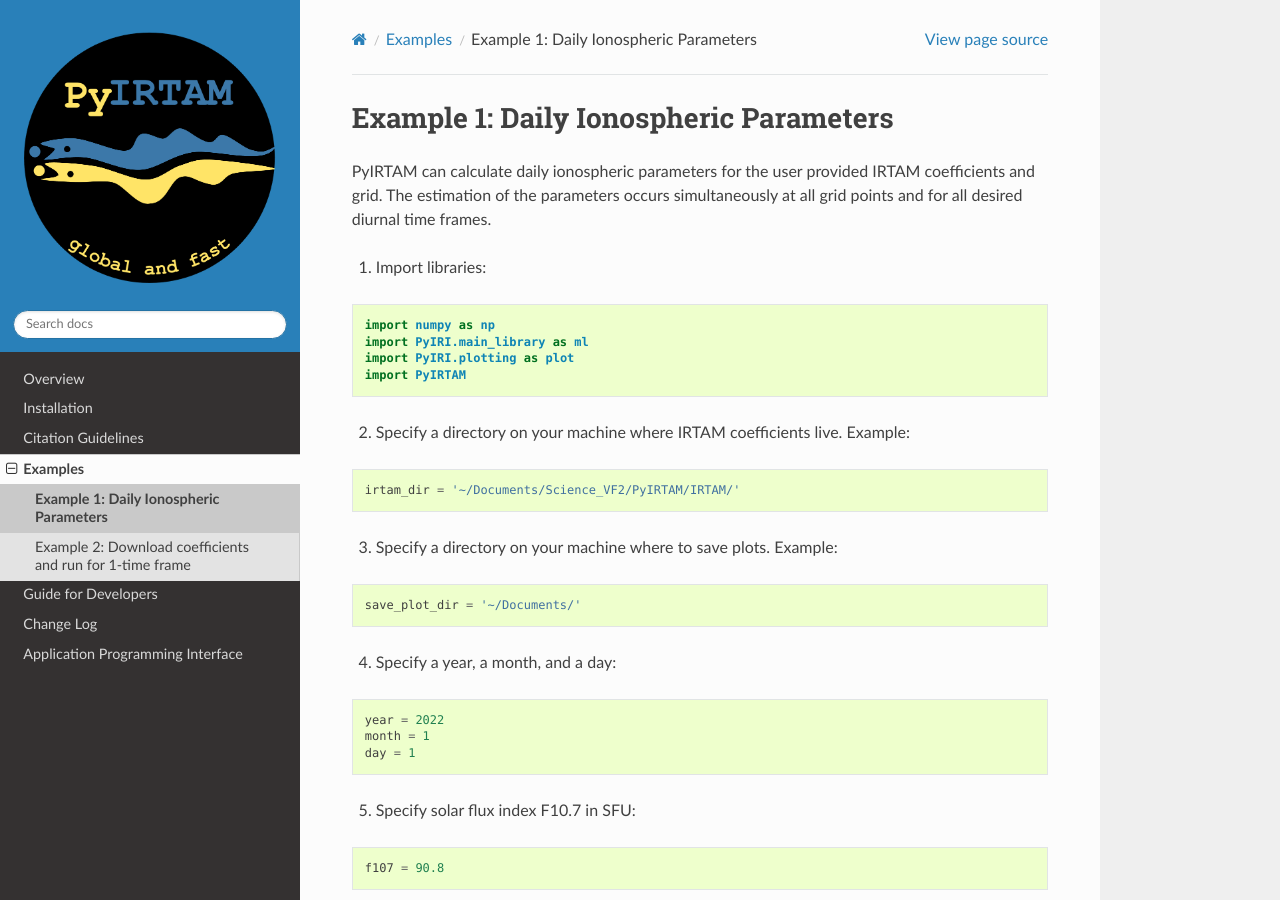
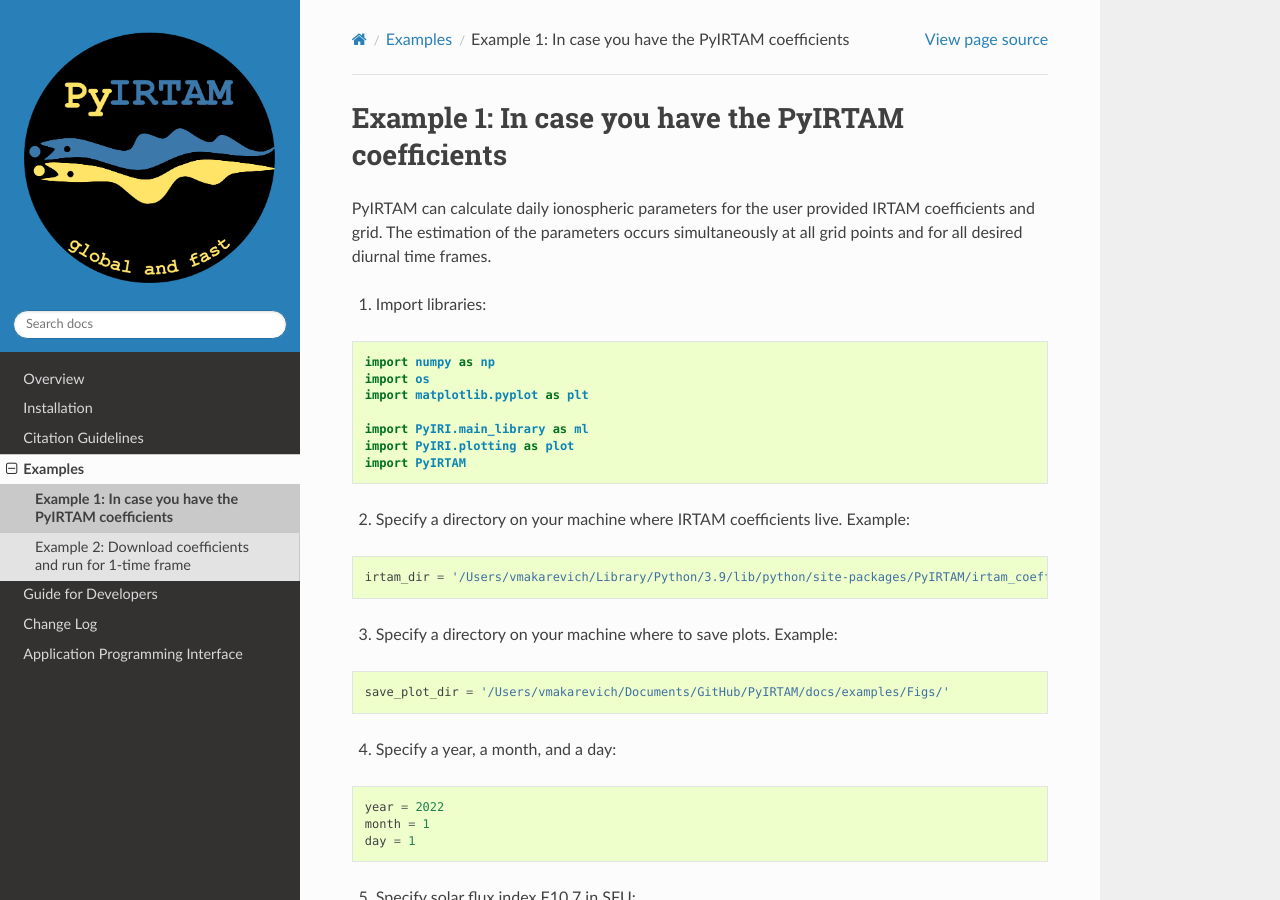
Before and after one commit to victoriyaforsythe/PyIRTAM, a Sphinx documentation site: the page built from docs/examples/ex_daily_parameters.rst, in a window 1280 px wide and 900 px high. Built offline with Sphinx 7.4.7 and the Read the Docs theme 3.1.0, drawn with Linux system fonts in a browser that asks for light colours.

Commit message:
Update ex_daily_parameters.rst

```diff
--- a/docs/examples/ex_daily_parameters.rst
+++ b/docs/examples/ex_daily_parameters.rst
@@ -1,5 +1,5 @@
-Example 1: Daily Ionospheric Parameters
-=======================================
+Example 1: In case you have the PyIRTAM coefficients
+====================================================
 
 PyIRTAM can calculate daily ionospheric parameters for the user provided
 IRTAM coefficients and grid. The estimation of the parameters occurs
@@ -10,6 +10,9 @@ simultaneously at all grid points and for all desired diurnal time frames.
 ::
 
    import numpy as np
+   import os
+   import matplotlib.pyplot as plt
+
    import PyIRI.main_library as ml
    import PyIRI.plotting as plot
    import PyIRTAM
@@ -19,14 +22,14 @@ simultaneously at all grid points and for all desired diurnal time frames.
 
 ::
 
-   irtam_dir = '~/Documents/Science_VF2/PyIRTAM/IRTAM/'
+   irtam_dir = '/Users/vmakarevich/Library/Python/3.9/lib/python/site-packages/PyIRTAM/irtam_coeffs/'
 
 3. Specify a directory on your machine where to save plots. Example:
 
 
 ::
 
-   save_plot_dir = '~/Documents/'
+   save_plot_dir = '/Users/vmakarevich/Documents/GitHub/PyIRTAM/docs/examples/Figs/'
 
 4. Specify a year, a month, and a day:
 
```
